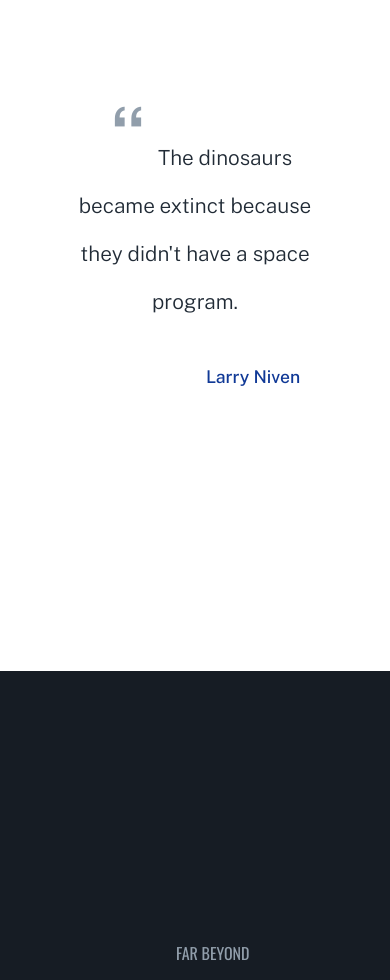
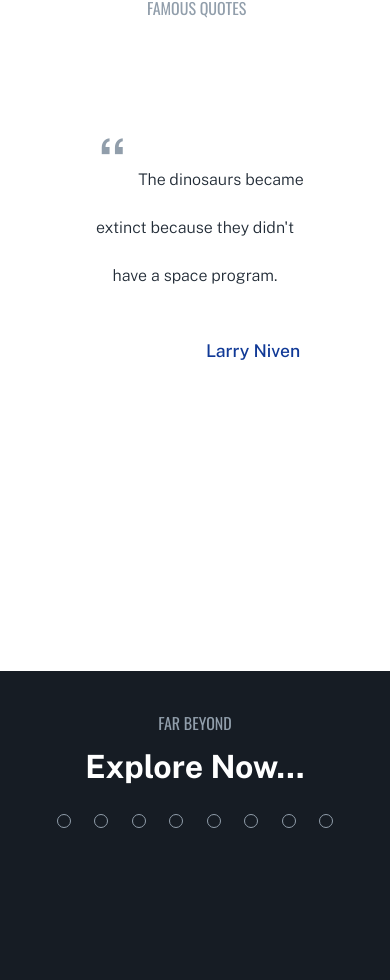
Before and after one commit to SAUBIN-Florian/planetarium, a React (Create React App) app: page / in a window 390 px wide. Shown: the part 1017-1997 px from the top of the page. Built offline with nearby package versions, Linux system fonts and the light colour scheme.

Commit message:
working on responsive row

```diff
--- a/src/stylessheets/explore.scss
+++ b/src/stylessheets/explore.scss
@@ -47,3 +47,19 @@
   text-align: end;
   color: var(--hover-action-color);
 }
+
+// Media Queries:
+
+@media (max-width: 481px) {
+  .quote-title{
+    top: 20%;
+  }
+
+  .quote-mark{
+    font-size: 4rem;
+  }
+
+  .quote-para{
+    font-size: 1rem;
+  }
+}
--- a/src/stylessheets/footer.scss
+++ b/src/stylessheets/footer.scss
@@ -58,3 +58,23 @@
     transform: translateY(-19px) rotateZ(-35deg);
   }
 }
+
+// Media Queries:
+
+@media (max-width: 481px) {
+  .footer {
+    height: 100vh;
+  }
+
+  .footer-content {
+    width: 100%;
+    height: 100%;
+    flex-direction: column-reverse;
+    border-radius: 0;
+    padding: 30px 0;
+    text-align: center;
+    h1 {
+      font-size: 2rem;
+    }
+  }
+}
--- a/src/stylessheets/moon.scss
+++ b/src/stylessheets/moon.scss
@@ -67,3 +67,22 @@
     font-size: 1rem;
   }
 }
+
+// Media Queries:
+
+@media (max-width: 481px) {
+  .moon {
+    width: 100%;
+    flex-flow: column-reverse;
+    margin: 0 auto;
+    padding: 0;
+  }
+
+  .slider-container {
+    width: 90vw;
+    .slider {
+      width: 200px;
+      height: 200px;
+    }
+  }
+}
--- a/src/stylessheets/navbar.scss
+++ b/src/stylessheets/navbar.scss
@@ -59,7 +59,7 @@
 
 .navbar-mobile-menu {
   position: fixed;
-  z-index: 99;
+  z-index: 1000;
   top: 0;
   left: 0;
   width: 100vw;
@@ -110,7 +110,7 @@
 
 .close-mobile-menu-btn {
   position: fixed;
-  z-index: 999;
+  z-index: 1000;
   top: calc(10% + 20px);
   right: 10%;
   display: inline-flex;
--- a/src/stylessheets/planets.scss
+++ b/src/stylessheets/planets.scss
@@ -32,10 +32,10 @@
 }
 
 .planets-imgs{
+  flex: 6;
   display: flex;
   justify-content: center;
   align-items: center;
-  flex: 6;
 }
 
 .planets-wrapper{
@@ -159,3 +159,51 @@
     height: 700px;
   }
 }
+
+@media (max-width: 481px) {
+  .planets {
+    height: 100vh;
+    flex-direction: column;
+    padding: 0;
+  }
+
+  .planets-wrapper{
+    width: 400px;
+    height: 400px;
+  }
+
+  .planets-content {
+    text-align: center;
+    margin: 20px 0;
+    h1{
+      font-size: 2rem;
+      margin-bottom: 80px;
+    }
+    p{
+      max-width: 90%;
+      height: 150px;
+      line-height: 2;
+      margin: 50px auto 0;
+    }
+  }
+
+  .planets-controls {
+    width: 300px;
+    top: 0;
+    left: calc(50% - 150px);
+    flex-direction: row;
+    align-items: center;
+  }
+
+  .clickable-controls{
+    padding: 6px;
+    &::after{
+      content: attr(data-name);
+      position: absolute;
+      top: 60%;
+      left: 40px;
+      font-size: 1rem;
+      transform: translateY(0px);
+    }
+  }
+}
--- a/src/stylessheets/toast.scss
+++ b/src/stylessheets/toast.scss
@@ -12,7 +12,7 @@
   padding: 8px 16px;
   border-radius: 8px;
   box-shadow: 1px 3px 10px rgba(0, 0, 0, 0.2);
-  z-index: 1000;
+  z-index: 999;
   animation: animateIn 1.5s ease-in;
 }
 
```
